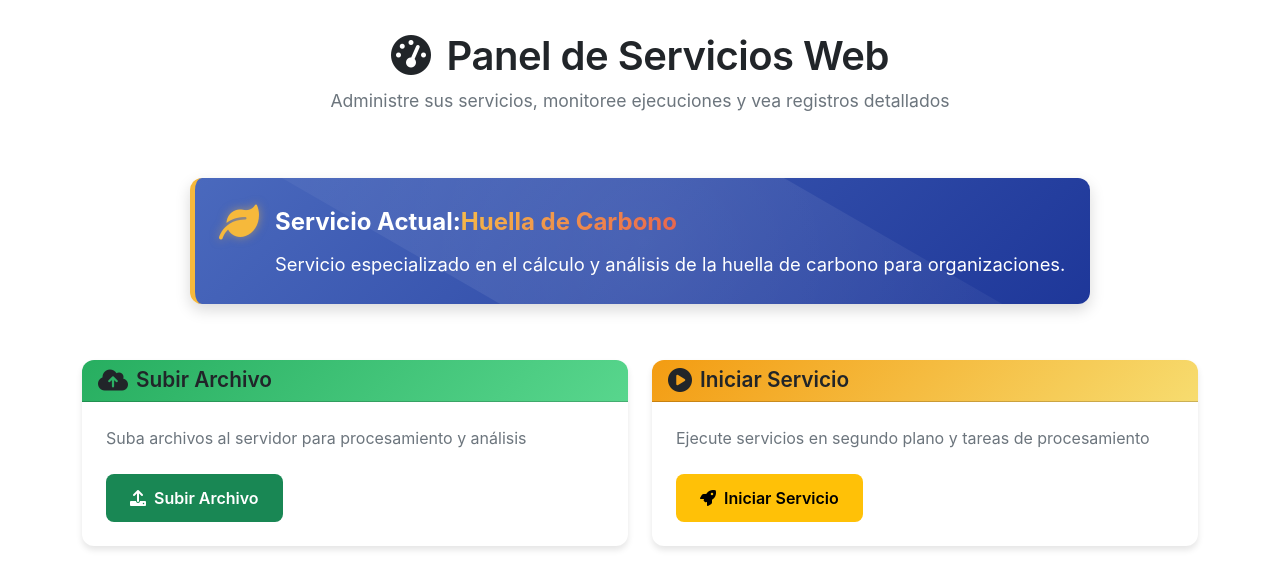
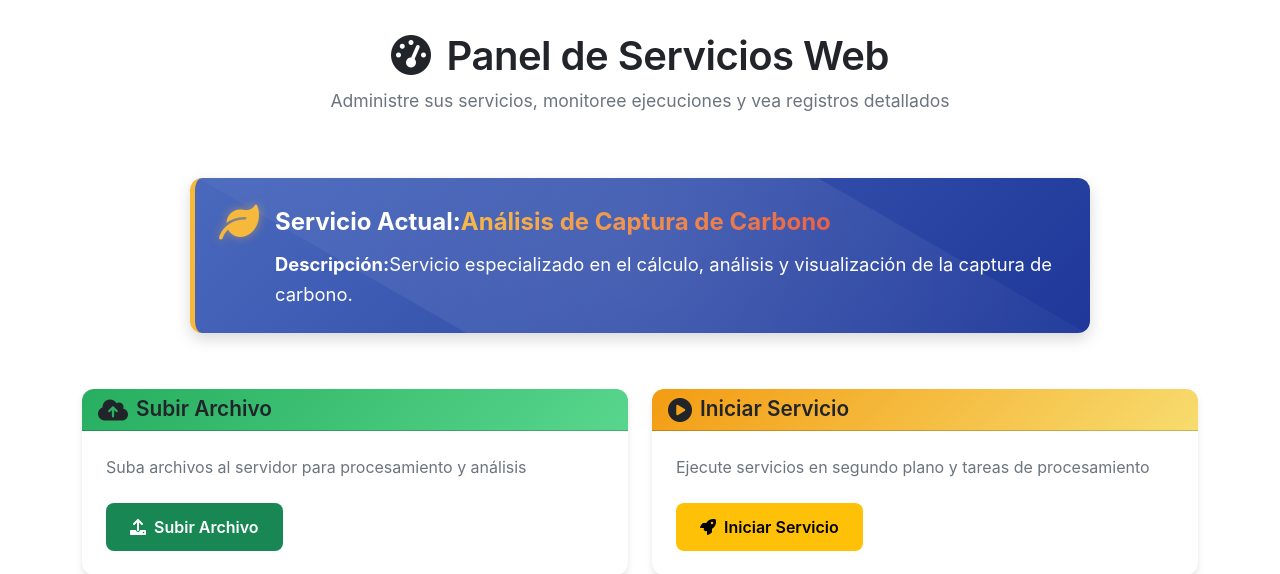
Before and after one commit to AnkS4/orchestrator_web2, a Flask app: page / in a window 1280 px wide. Shown: the part 72-646 px from the top of the page. Run offline with Flask 3, Linux system fonts and the light colour scheme; some libraries are stand-ins or nearby versions.

Commit message:
Update description

```diff
--- a/app/templates/index.html
+++ b/app/templates/index.html
@@ -479,8 +479,10 @@
             switch(service) {
                 case 'co2':
                     icon = 'fa-leaf';
-                    title = 'Huella de Carbono';
-                    description = 'Servicio especializado en el cálculo y análisis de la huella de carbono para organizaciones. ';
+                    title = 'Análisis de Captura de Carbono';
+                    description = `
+                        <strong>Descripción:</strong>Servicio especializado en el cálculo, análisis y visualización de la captura de carbono.
+                        `;
                     break;
                 case 'interpolation':
                     icon = 'fa-cloud-sun';
@@ -498,8 +500,10 @@
                     break;
                 default:
                     icon = 'fa-leaf';
-                    title = 'Huella de Carbono';
-                    description = 'Servicio especializado en el cálculo y análisis de la huella de carbono para organizaciones.';
+                    title = 'Análisis de Captura de Carbono';
+                    description = `
+                        <strong>Descripción:</strong>Servicio especializado en el cálculo, análisis y visualización de la captura de carbono.
+                        `;
             }
 
 
```
